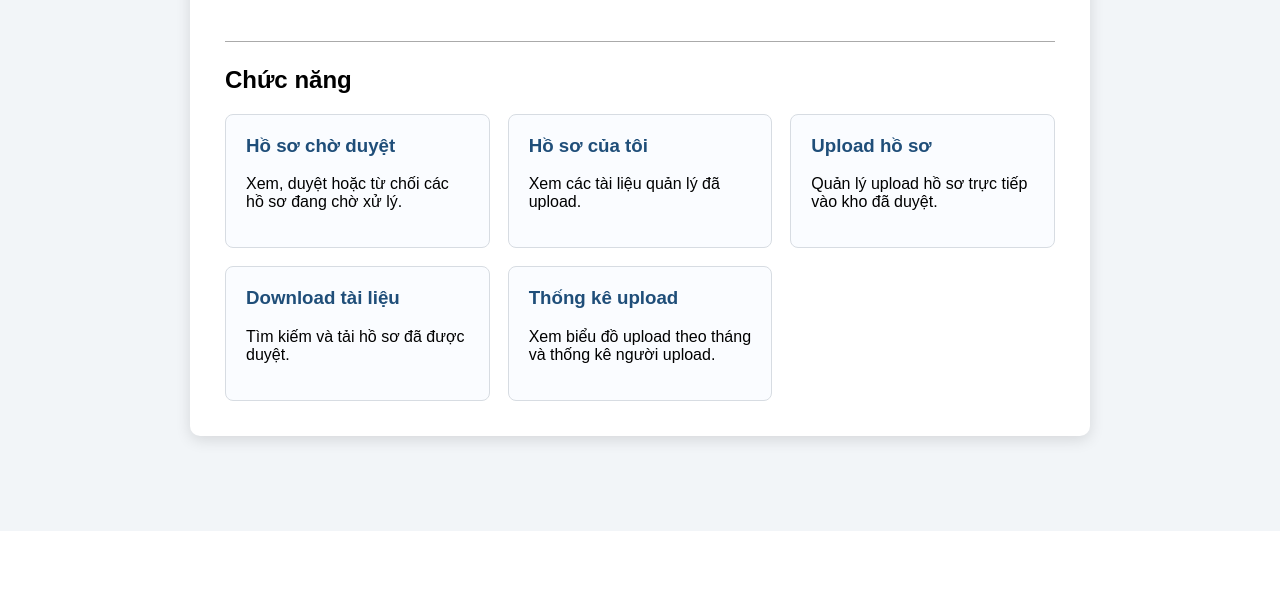
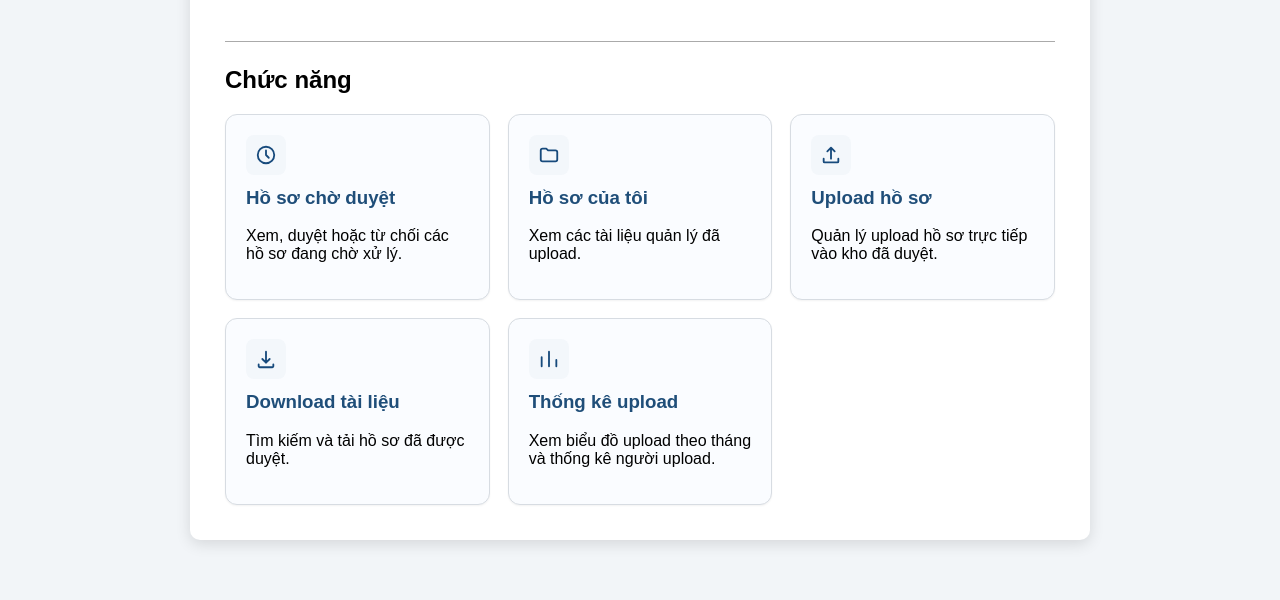
Before and after one commit to devmindtan/document-storage-system, a FastAPI app: template templates/manager_dashboard.html in a window 1280 px wide. Shown: the part 269-869 px from the top of the page. Before the commit the page ends 800 px from the top, so only its background shows below. Run offline with FastAPI, Linux system fonts and the light colour scheme; the template is opened without the code that fills it, so the values that code supplies are empty; parts of the project's set-up code (start-up, migrations or seed data) failed here and were passed over.

Commit message:
UI upgrade phase 2: icons + live pending count on dashboard cards
Menu-card dashboards (employee/manager/admin) were plain text-only cards
with no visual distinction between functions. Added a small inline SVG
line-icon to each card and a hover shadow lift (menu-card now uses the
existing --radius-lg/--shadow-sm tokens instead of hardcoded 8px/no-shadow).

The "Hồ sơ chờ duyệt" card on the manager dashboard now shows a live count
badge when there's a nonzero pending queue (api/manager.py: added one
COUNT(*) query to manager_dashboard(), passed as pending_count) -- turns
the dashboard from a static menu into something with real information at
a glance.

Verified: 71 smoke tests green.

```diff
--- a/static/style.css
+++ b/static/style.css
@@ -322,15 +322,55 @@ body.login-page {
 }
 
 .menu-card {
+    position: relative;
     border: 1px solid var(--border);
-    border-radius: 8px;
+    border-radius: var(--radius-lg);
     padding: 20px;
     background: #fafcff;
+    box-shadow: var(--shadow-sm);
+}
+
+.menu-link:hover .menu-card {
+    box-shadow: var(--shadow-md);
 }
 
 .menu-card h3 {
     color: #1f4e79;
     margin-top: 0;
+}
+
+.menu-card-icon {
+    display: flex;
+    align-items: center;
+    justify-content: center;
+    width: 40px;
+    height: 40px;
+    margin-bottom: 12px;
+    border-radius: var(--radius-md);
+    background: var(--soft-bg);
+    color: var(--primary);
+}
+
+.menu-card-icon svg {
+    width: 22px;
+    height: 22px;
+}
+
+.menu-card-count {
+    position: absolute;
+    top: 14px;
+    right: 14px;
+    display: inline-flex;
+    align-items: center;
+    justify-content: center;
+    min-width: 24px;
+    height: 24px;
+    padding: 0 7px;
+    border-radius: 999px;
+    background: var(--danger);
+    color: white;
+    font-size: 12px;
+    font-weight: bold;
 }
 
 .menu-link {
--- a/templates/admin_dashboard.html
+++ b/templates/admin_dashboard.html
@@ -30,21 +30,25 @@
         <div class="menu-grid">
 
     <a class="menu-card menu-link" href="/admin/users">
+        <div class="menu-card-icon"><svg viewBox="0 0 24 24" fill="none" stroke="currentColor" stroke-width="2" stroke-linecap="round" stroke-linejoin="round"><path d="M12 3 4 6v6c0 5 3.5 7.5 8 9 4.5-1.5 8-4 8-9V6l-8-3Z"/><path d="m9 12 2 2 4-4"/></svg></div>
         <h3>Quản lý quyền tài khoản</h3>
         <p>Tạo quản lý mới hoặc chuyển nhân viên thành quản lý.</p>
     </a>
 
     <a class="menu-card menu-link" href="/admin/create-manager">
+        <div class="menu-card-icon"><svg viewBox="0 0 24 24" fill="none" stroke="currentColor" stroke-width="2" stroke-linecap="round" stroke-linejoin="round"><circle cx="9" cy="8" r="3"/><path d="M3 20c0-3.3 2.7-6 6-6s6 2.7 6 6"/><path d="M17 8h4M19 6v4"/></svg></div>
         <h3>Tạo tài khoản quản lý</h3>
         <p>Tạo trực tiếp tài khoản quản lý mới.</p>
     </a>
 
     <a class="menu-card menu-link" href="/manager/users">
+        <div class="menu-card-icon"><svg viewBox="0 0 24 24" fill="none" stroke="currentColor" stroke-width="2" stroke-linecap="round" stroke-linejoin="round"><circle cx="9" cy="8" r="3"/><path d="M3 20c0-3.3 2.7-6 6-6s6 2.7 6 6"/><circle cx="17" cy="9" r="2.5"/><path d="M15 20c.3-2.4 1.8-4.2 4-4.6"/></svg></div>
         <h3>Quản lý tài khoản</h3>
         <p>Xem danh sách, khóa hoặc mở lại tài khoản người dùng.</p>
     </a>
 
     <a class="menu-card menu-link" href="/manager/audit-logs">
+        <div class="menu-card-icon"><svg viewBox="0 0 24 24" fill="none" stroke="currentColor" stroke-width="2" stroke-linecap="round" stroke-linejoin="round"><circle cx="12" cy="12" r="9"/><path d="M12 7v5l3 3"/></svg></div>
         <h3>Nhật ký hoạt động</h3>
         <p>Xem lịch sử upload, duyệt, từ chối và download hồ sơ.</p>
     </a>
--- a/templates/employee_dashboard.html
+++ b/templates/employee_dashboard.html
@@ -25,6 +25,7 @@
 
         <div class="menu-grid">
             <a class="menu-card menu-link" href="/employee/upload">
+                <div class="menu-card-icon"><svg viewBox="0 0 24 24" fill="none" stroke="currentColor" stroke-width="2" stroke-linecap="round" stroke-linejoin="round"><path d="M12 16V4M12 4l-4 4M12 4l4 4"/><path d="M4 16v3a1 1 0 0 0 1 1h14a1 1 0 0 0 1-1v-3"/></svg></div>
                 <h3 data-i18n="uploadDocumentTitle">Gửi hồ sơ</h3>
                 <p data-i18n="uploadDocumentDesc">
                     Upload hồ sơ mới để chờ quản lý duyệt.
@@ -32,6 +33,7 @@
             </a>
 
             <a class="menu-card menu-link" href="/employee/my-documents">
+                <div class="menu-card-icon"><svg viewBox="0 0 24 24" fill="none" stroke="currentColor" stroke-width="2" stroke-linecap="round" stroke-linejoin="round"><path d="M3 7a2 2 0 0 1 2-2h4l2 2h8a2 2 0 0 1 2 2v8a2 2 0 0 1-2 2H5a2 2 0 0 1-2-2V7Z"/></svg></div>
                 <h3 data-i18n="myDocumentsTitle">Hồ sơ của tôi</h3>
                 <p data-i18n="myDocumentsDesc">
                     Xem trạng thái các hồ sơ bạn đã gửi.
@@ -39,12 +41,14 @@
             </a>
 
             <a class="menu-card menu-link" href="/documents/approved">
+                <div class="menu-card-icon"><svg viewBox="0 0 24 24" fill="none" stroke="currentColor" stroke-width="2" stroke-linecap="round" stroke-linejoin="round"><path d="M12 4v12M12 16l-4-4M12 16l4-4"/><path d="M4 18v2a1 1 0 0 0 1 1h14a1 1 0 0 0 1-1v-2"/></svg></div>
                 <h3 data-i18n="downloadDocumentsTitle">Download tài liệu</h3>
                 <p data-i18n="downloadDocumentsDesc">
                     Tìm kiếm và tải hồ sơ đã được duyệt.
                 </p>
             </a>
             <a class="menu-card menu-link" href="/statistics">
+    <div class="menu-card-icon"><svg viewBox="0 0 24 24" fill="none" stroke="currentColor" stroke-width="2" stroke-linecap="round" stroke-linejoin="round"><path d="M4 20V10M12 20V4M20 20v-7"/></svg></div>
     <h3 data-i18n="uploadStatisticsTitle">Thống kê upload</h3>
     <p data-i18n="uploadStatisticsDesc">Xem biểu đồ upload theo tháng và thống kê người upload.</p>
 </a>
--- a/templates/manager_dashboard.html
+++ b/templates/manager_dashboard.html
@@ -35,24 +35,32 @@
         <div class="menu-grid">
 
     <a class="menu-card menu-link" href="/manager/pending">
+        {% if pending_count and pending_count > 0 %}
+            <span class="menu-card-count">{{ pending_count }}</span>
+        {% endif %}
+        <div class="menu-card-icon"><svg viewBox="0 0 24 24" fill="none" stroke="currentColor" stroke-width="2" stroke-linecap="round" stroke-linejoin="round"><circle cx="12" cy="12" r="9"/><path d="M12 7v5l3 3"/></svg></div>
         <h3 data-i18n="pendingDocumentsTitle">Hồ sơ chờ duyệt</h3>
         <p data-i18n="pendingDocumentsDesc">Xem, duyệt hoặc từ chối các hồ sơ đang chờ xử lý.</p>
     </a>
 <a class="menu-card menu-link" href="/manager/my-documents">
+        <div class="menu-card-icon"><svg viewBox="0 0 24 24" fill="none" stroke="currentColor" stroke-width="2" stroke-linecap="round" stroke-linejoin="round"><path d="M3 7a2 2 0 0 1 2-2h4l2 2h8a2 2 0 0 1 2 2v8a2 2 0 0 1-2 2H5a2 2 0 0 1-2-2V7Z"/></svg></div>
         <h3 data-i18n="myDocumentsTitle">Hồ sơ của tôi</h3>
         <p data-i18n="managerMyDocumentsDesc">Xem các tài liệu quản lý đã upload.</p>
     </a>
 
     <a class="menu-card menu-link" href="/manager/upload">
+        <div class="menu-card-icon"><svg viewBox="0 0 24 24" fill="none" stroke="currentColor" stroke-width="2" stroke-linecap="round" stroke-linejoin="round"><path d="M12 16V4M12 4l-4 4M12 4l4 4"/><path d="M4 16v3a1 1 0 0 0 1 1h14a1 1 0 0 0 1-1v-3"/></svg></div>
         <h3 data-i18n="uploadDocumentTitle">Upload hồ sơ</h3>
         <p data-i18n="managerUploadDocumentDesc">Quản lý upload hồ sơ trực tiếp vào kho đã duyệt.</p>
     </a>
 
     <a class="menu-card menu-link" href="/documents/approved">
+        <div class="menu-card-icon"><svg viewBox="0 0 24 24" fill="none" stroke="currentColor" stroke-width="2" stroke-linecap="round" stroke-linejoin="round"><path d="M12 4v12M12 16l-4-4M12 16l4-4"/><path d="M4 18v2a1 1 0 0 0 1 1h14a1 1 0 0 0 1-1v-2"/></svg></div>
         <h3 data-i18n="downloadDocumentsTitle">Download tài liệu</h3>
         <p data-i18n="downloadDocumentsDesc">Tìm kiếm và tải hồ sơ đã được duyệt.</p>
     </a>
           <a class="menu-card menu-link" href="/statistics">
+        <div class="menu-card-icon"><svg viewBox="0 0 24 24" fill="none" stroke="currentColor" stroke-width="2" stroke-linecap="round" stroke-linejoin="round"><path d="M4 20V10M12 20V4M20 20v-7"/></svg></div>
         <h3 data-i18n="uploadStatisticsTitle">Thống kê upload</h3>
         <p data-i18n="uploadStatisticsDesc">Xem biểu đồ upload theo tháng và thống kê người upload.</p>
     </a>
```
Also changed, not shown: api/manager.py (+7 -1 lines).
